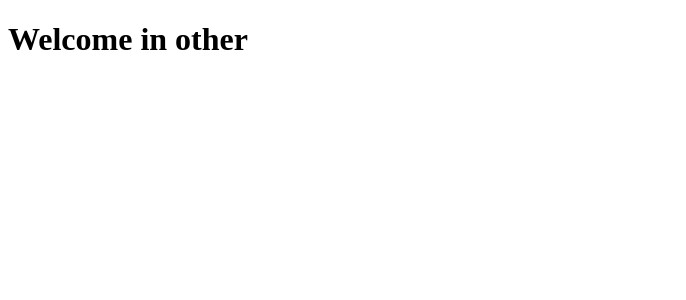
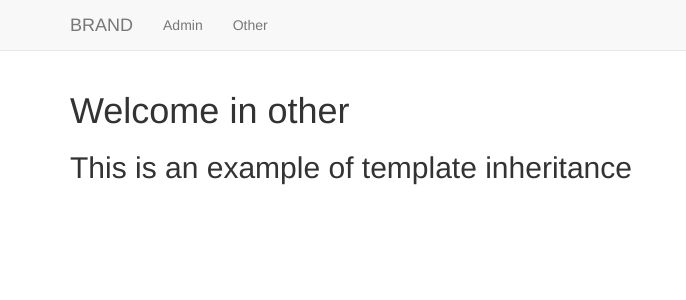
Before and after one commit to LeSGOD/Django, a Django app: page /basic_app/other/ in a window 1280 px wide. Shown: the top 300 px of the page, without its empty margins (0-686 px from the left). Run offline with Django 3.2, Linux system fonts and the light colour scheme; some libraries are stand-ins or nearby versions.

Commit message:
Django_Level_Four

```diff
--- a/Django_Level_Four/learning_templates/templates/basic_app/base.html
+++ b/Django_Level_Four/learning_templates/templates/basic_app/base.html
@@ -0,0 +1,32 @@
+<!DOCTYPE html>
+<html lang="en">
+
+<head>
+    <meta charset="UTF-8">
+    <meta name="viewport" content="width=device-width, initial-scale=1.0">
+    <title>Document</title>
+    <link rel="stylesheet" href="https://maxcdn.bootstrapcdn.com/bootstrap/3.3.7/css/bootstrap.min.css"
+        integrity="sha384-BVYiiSIFeK1dGmJRAkycuHAHRg32OmUcww7on3RYdg4Va+PmSTsz/K68vbdEjh4u" crossorigin="anonymous">
+</head>
+
+<body>
+    <nav class='navbar navbar-default navbar-static-top'>
+        <div class='container'>
+            <ul class='nav navbar-nav'>
+                <li><a class='navbar-brand' href="{% url 'index' %}">BRAND</a></li>
+                <li><a class='navbar-link' href="{% url 'admin:index' %}">Admin</a></li>
+                <li><a class='navbar-link' href="{% url 'basic_app:other' %}">Other</a></li>
+            </ul>
+        </div>
+    </nav>
+
+    <div class='container'>
+
+        {% block body_block %}
+
+        {% endblock %}
+
+    </div>
+</body>
+
+</html>
--- a/Django_Level_Four/learning_templates/templates/basic_app/other.html
+++ b/Django_Level_Four/learning_templates/templates/basic_app/other.html
@@ -1,14 +1,6 @@
 <!DOCTYPE html>
-<html lang="en">
-
-<head>
-    <meta charset="UTF-8">
-    <meta name="viewport" content="width=device-width, initial-scale=1.0">
-    <title>Document</title>
-</head>
-
-<body>
-    <h1>Welcome in other</h1>
-</body>
-
-</html>
+{% extends "basic_app/base.html" %}
+{% block body_block %}
+<h1>Welcome in other</h1>
+<h2>This is an example of template inheritance</h2>
+{% endblock %}
```
Also changed, not shown: Django_Level_Four/learning_templates/templates/basic_app/index.html (+5 -13 lines).
